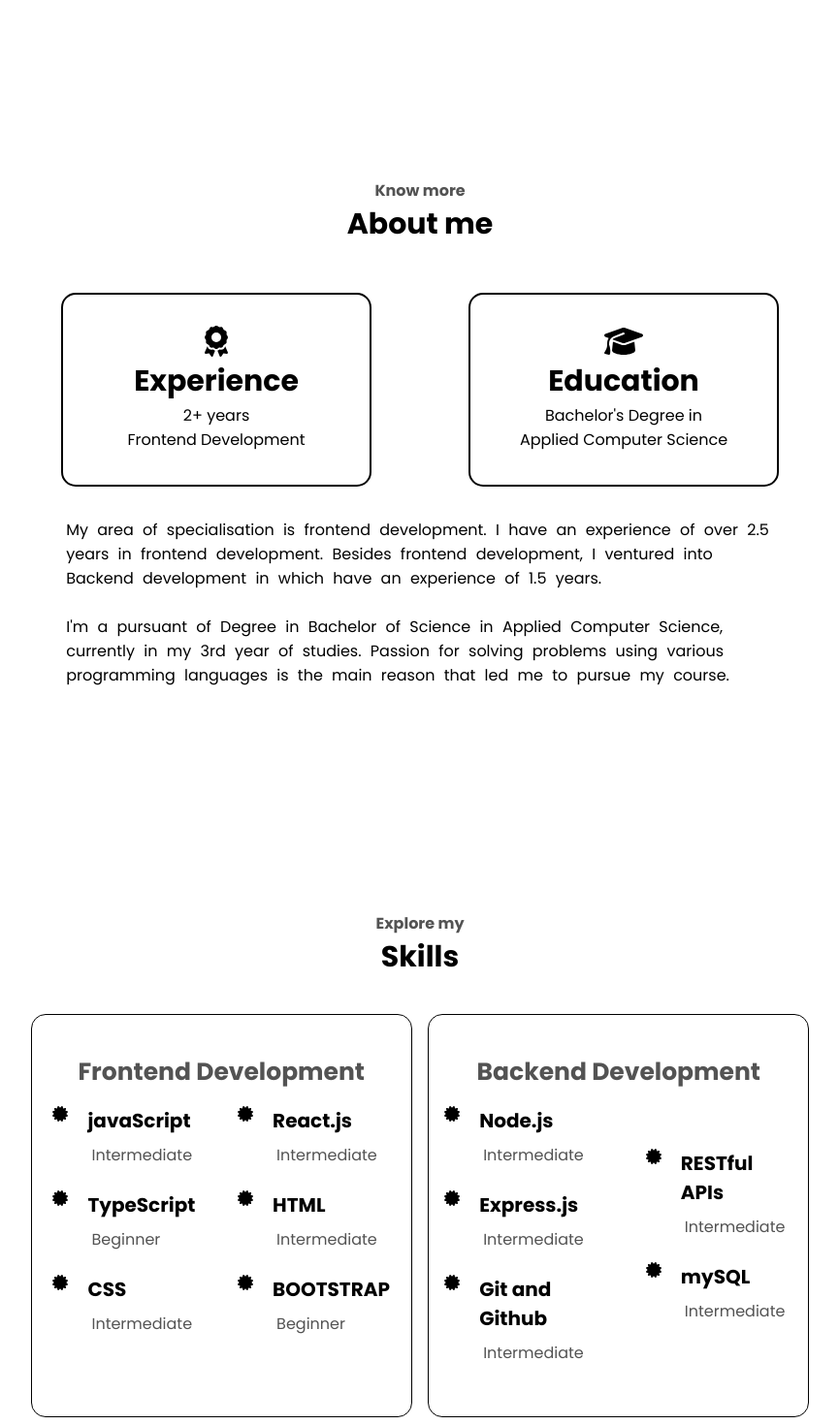
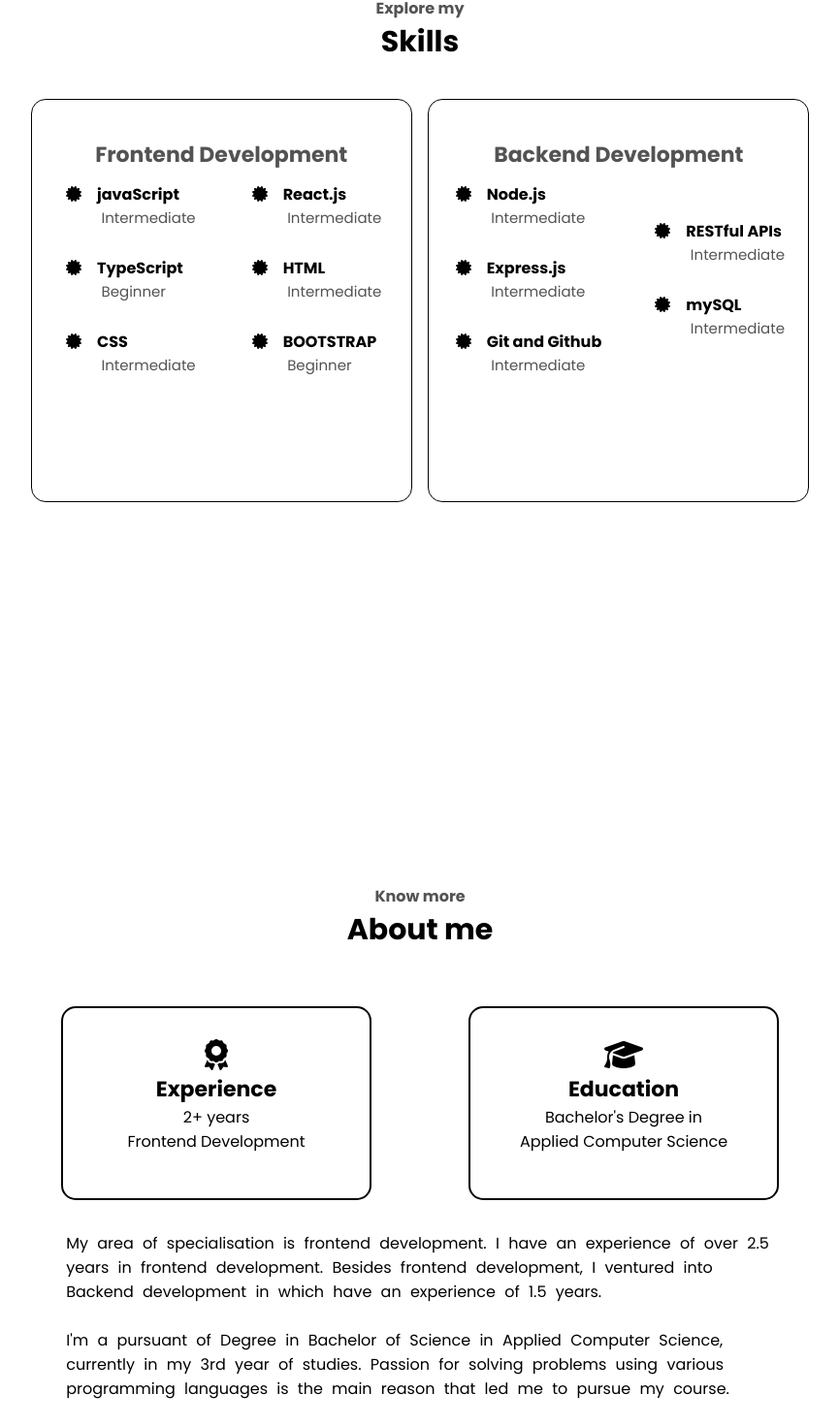
Before and after one commit to efpha/My-portfolio-site, a React (Create React App) app: page / in a window 1280 px wide. Shown: the part 696-2166 px from the top of the page at 97% size, without its empty margins (207-1072 px from the left). Built offline with nearby package versions, Linux system fonts and the light colour scheme.

Commit message:
Desktop css reducing text sizes

```diff
--- a/src/App.css
+++ b/src/App.css
@@ -46,7 +46,7 @@
     width: 100%;
     list-style-type: none;
     margin: 1em;
-    font-size: 20px;
+    font-size: 16px;
 
   }
   .navbar a, .navbar ul li a{
@@ -130,7 +130,6 @@
     height: auto;
     position: relative;
     margin: auto;
-    /* background-color: red; */
   }
   .icons-container ul {
     position: relative;
@@ -163,7 +162,6 @@
   .home-container .home-card .home-content{
     position: relative;
     top: 20vh;
-    /* background-color: aqua; */
     text-align: center;
     line-height: 2.5em;
     /* margin-top: 10vh; */
@@ -200,9 +198,8 @@
   }
 
   .about-me-container{
-    /* background-color: grey; */
-    height: 90vh;
-    margin-top: 18vh;
+    height: 80vh;
+    margin-bottom: 20vh;
   }
   .about-me-title{
     text-align: center;
@@ -226,6 +223,7 @@
     height: 25vh;
     position: relative;
     display: block;
+    font-size: 16px;
   }
   .experience-card{
     position: relative;
@@ -244,13 +242,14 @@
     position: relative;
     top: 19vh;
     word-spacing: 5px;
+    font-size: 16px;
   }
 
   .experience-container{
     width: 80%;
     height: 90vh;
     text-align: center;
-    margin: auto;
+    margin: -10vh auto 15em auto;
   }
   .experience-title{
     position: relative;
@@ -265,22 +264,24 @@
   .experience-card-container{
     width: 80%;
     display: flex;
-    /* background-color: red; */
     margin: auto;
     position: relative;
     top: 20%;
+  }
+  .experience-card h2, .education-card h2{
+    font-size: 22px;
   }
   .card-frontend-dev, .card-backend-dev{
     text-align: center;
     width: 48%;
     height: 52vh;
-    border: 1px solid #000;
+    border: .5px solid #000;
     border-radius: 15px;
     margin: auto;
   }
   .role-title{
     color: rgb(83, 83, 83);
-    font-size: 25px;
+    font-size: 22px;
     font-weight: bold;
     margin-top: 5vh;
   }
@@ -289,14 +290,17 @@
   }
   .row-1{
     text-align: start;
+
   }
   .icon-experience{
     display: flex;
     padding: 1em;
   }
+
   .icon-experience p{
+    margin-top: -.25em;
     margin-left: 1em;
-    font-size: 20px;
+    font-size: 16px;
     font-weight: bold;
     color: #000;
   }
@@ -304,7 +308,8 @@
     margin-left: 3.5em;
     color: rgb(83, 83, 83);
     position: relative;
-    top: -1vh;
+    top: -2vh;
+    font-size: 15px;
   }
   .row-2{
     text-align: start;
--- a/src/App.js
+++ b/src/App.js
@@ -13,11 +13,11 @@ function App() {
       <div id="home">
         <Home />
       </div>
+      <div id="experience">
+        <Experience />
+      </div>
       <div id="aboutme">
         <Aboutme />
-      </div>
-      <div id="experience">
-        <Experience />
       </div>
     </div>
   );
```
